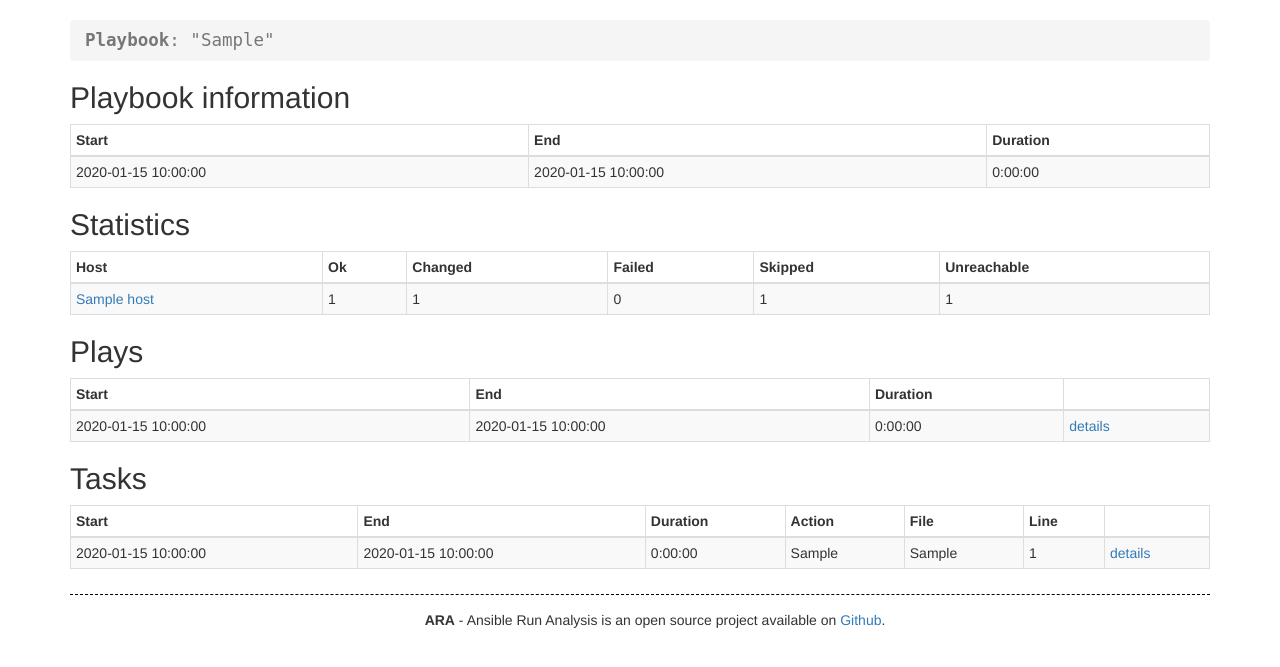
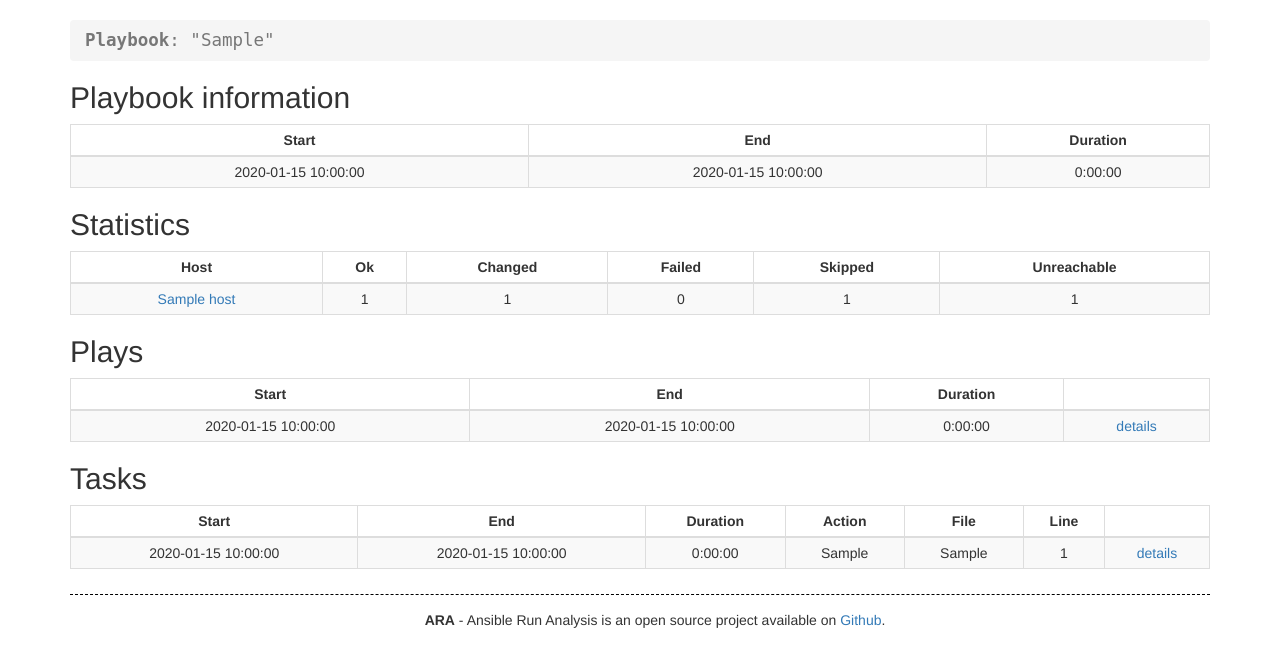
Before and after one commit to ansible-community/ara, a Flask app: page /playbook/1 in a window 1280 px wide. Shown: the part 52-719 px from the top of the page. Run offline with Flask 2, Linux system fonts and the light colour scheme; tables that the repository leaves empty hold one stand-in row (values such as "Sample post"); parts of the project's set-up code (start-up, migrations or seed data) failed here and were passed over; some libraries are stand-ins or nearby versions.

Commit message:
Further style tables and make sure timestamps are consistent

```diff
--- a/ara/static/css/ara.css
+++ b/ara/static/css/ara.css
@@ -32,3 +32,28 @@ ol.breadcrumb {
     content: "> ";
     padding: 0 2px;
 }
+
+/* Table styling */
+.summary table, .summary th, .summary td {
+    text-align: center;
+}
+
+.stats table, .stats th, .stats td {
+    text-align: center;
+}
+
+.plays table, .plays th, .plays td {
+    text-align: center;
+}
+
+.tasks table, .tasks th, .tasks td {
+    text-align: center;
+}
+
+.results table, .results th, .results td {
+    text-align: center;
+}
+
+.list table, .list th, .list td {
+    text-align: center;
+}
--- a/ara/templates/host.html
+++ b/ara/templates/host.html
@@ -2,7 +2,7 @@
 
 {% block content %}
 <h2>Host "{{ host.name }}"</h2>
-<table class="table table-striped table-bordered table-hover table-condensed">
+<table class="list table table-striped table-bordered table-hover table-condensed">
   <thead>
     <tr>
       <th>Playbook</th>
@@ -19,7 +19,7 @@
       {% set stats = host.stats.filter_by(playbook_id=playbook.id).one() %}
       <tr>
         <td>{{ make_link('playbook_host', playbook.path, host=host.name, playbook=playbook.id) }}</td>
-        <td>{{ playbook.time_start }}</td>
+        <td>{{ playbook.time_start |datetime }}</td>
         <td>{{ stats.ok }}</td>
         <td>{{ stats.changed }}</td>
         <td>{{ stats.failed }}</td>
--- a/ara/templates/host_summary.html
+++ b/ara/templates/host_summary.html
@@ -2,7 +2,7 @@
 
 {% block content %}
 <h2>All Hosts</h2>
-<table class="table table-striped table-bordered table-hover table-condensed">
+<table class="list table table-striped table-bordered table-hover table-condensed">
   <thead>
     <tr>
       <th>Host</th>
--- a/ara/templates/playbook.html
+++ b/ara/templates/playbook.html
@@ -6,7 +6,7 @@
 </ol>
 
 <h2>Playbook information</h2>
-<table class="table table-striped table-bordered table-hover table-condensed">
+<table class="summary table table-striped table-bordered table-hover table-condensed">
   <thead>
     <tr>
       <th>Start</th>
@@ -24,7 +24,7 @@
 </table>
 
 <h2>Statistics</h2>
-<table class="table table-striped table-bordered table-hover table-condensed">
+<table class="stats table table-striped table-bordered table-hover table-condensed">
   <thead>
     <tr>
       <th>Host</th>
@@ -50,7 +50,7 @@
 </table>
 
 <h2>Plays</h2>
-<table class="table table-striped table-bordered table-hover table-condensed">
+<table class="plays table table-striped table-bordered table-hover table-condensed">
   <thead>
     <tr>
       <th>Start</th>
@@ -63,8 +63,8 @@
   <tbody>
     {% for play in playbook.plays.order_by('time_start') %}
     <tr>
-      <td>{{ playbook.time_start }}</td>
-      <td>{{ playbook.time_end }}</td>
+      <td>{{ playbook.time_start |datetime }}</td>
+      <td>{{ playbook.time_end |datetime }}</td>
       <td>{{ playbook.duration }}</td>
       <td>{{ make_link('play', 'details', play=play.id) }}</td>
     </tr>
@@ -73,7 +73,7 @@
 </table>
 
 <h2>Tasks</h2>
-<table class="table table-striped table-bordered table-hover table-condensed">
+<table class="tasks table table-striped table-bordered table-hover table-condensed">
   <thead>
     <tr>
       <th>Start</th>
@@ -89,8 +89,8 @@
   <tbody>
     {% for task in playbook.tasks.order_by('time_start') %}
     <tr>
-      <td>{{ task.time_start }}</td>
-      <td>{{ task.time_end }}</td>
+      <td>{{ task.time_start |datetime }}</td>
+      <td>{{ task.time_end |datetime }}</td>
       <td>{{ task.duration }}</td>
       <td>{{ task.action }}</td>
       <td>{{ task.path }}</td>
--- a/ara/templates/playbook_host.html
+++ b/ara/templates/playbook_host.html
@@ -10,7 +10,7 @@
   {% else %}{{playbook.id}}{% endif %} for {{ host.name }}</h2>
 
   <h3>Results</h3>
-  <table class="table table-striped table-bordered table-hover table-condensed">
+  <table class="results table table-striped table-bordered table-hover table-condensed">
     <thead>
       <tr>
         <th>Start</th>
@@ -26,8 +26,8 @@
     <tbody>
       {% for result in task_results.order_by('time_start') %}
       <tr>
-        <td>{{ result.time_start }}</td>
-        <td>{{ result.time_end }}</td>
+        <td>{{ result.time_start |datetime }}</td>
+        <td>{{ result.time_end |datetime }}</td>
         <td>{{ result.duration }}</td>
         <td>{{ make_link('host', result.host.name, host=result.host.name) }}</td>
         <td>{{ result.task.name }}</td>
--- a/ara/templates/playbook_summary.html
+++ b/ara/templates/playbook_summary.html
@@ -2,7 +2,7 @@
 
 {% block content %}
 <h2>All Playbooks</h2>
-<table class="table table-striped table-bordered table-hover table-condensed">
+<table class="list table table-striped table-bordered table-hover table-condensed">
   <thead>
     <tr>
       <th>Playbook</th>
@@ -18,7 +18,7 @@
       {% for playbook in playbooks.order_by('time_start') %}
       <tr>
         <td>{{ make_link('playbook', '%s' % playbook.path, playbook=playbook.id) }}</td>
-        <td>{{ playbook.time_start }}</td>
+        <td>{{ playbook.time_start |datetime }}</td>
         <td>{{ stats[playbook.id]['ok'] }}</td>
         <td>{{ stats[playbook.id]['changed'] }}</td>
         <td>{{ stats[playbook.id]['failed'] }}</td>
--- a/ara/templates/task_result.html
+++ b/ara/templates/task_result.html
@@ -9,7 +9,7 @@
 </ol>
 
 <h2>Task result information</h2>
-<table class="table table-striped table-bordered table-hover table-condensed">
+<table class="summary table table-striped table-bordered table-hover table-condensed">
   <thead>
     <tr>
       <th>Start</th>
@@ -23,8 +23,8 @@
 
   <tbody>
     <tr>
-      <td>{{ task_result.time_start }}</td>
-      <td>{{ task_result.time_end }}</td>
+      <td>{{ task_result.time_start |datetime }}</td>
+      <td>{{ task_result.time_end |datetime }}</td>
       <td>{{ task_result.duration }}</td>
       <td>{{ task_result.task.action }}</td>
       <td>{{ task_result.task.path }}</td>
--- a/ara/utils.py
+++ b/ara/utils.py
@@ -12,10 +12,17 @@
 #   License for the specific language governing permissions and limitations
 #   under the License.
 
+import datetime
 import json
 
 from flask import url_for, Markup
 from ara import app, models, db
+
+
+@app.template_filter('datetime')
+def jinja_date_formatter(timestamp, format='%Y-%m-%d %H:%M:%S'):
+    """ Reformats a datetime timestamp from str(datetime.datetime)"""
+    return datetime.datetime.strftime(timestamp, format)
 
 
 @app.template_filter('to_nice_json')
```
Also changed, not shown: ara/templates/play.html (+11 -12 lines), ara/templates/task.html (+6 -6 lines).
